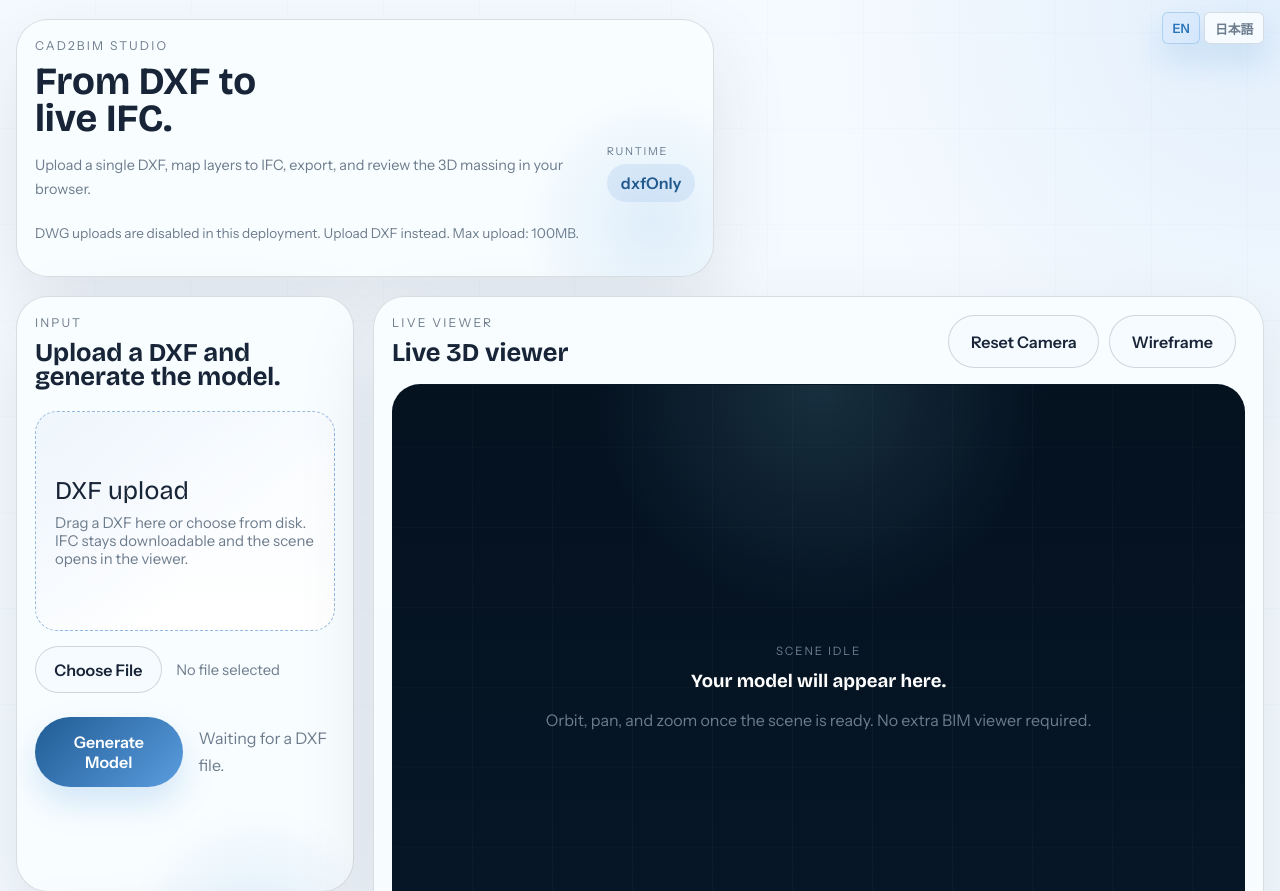
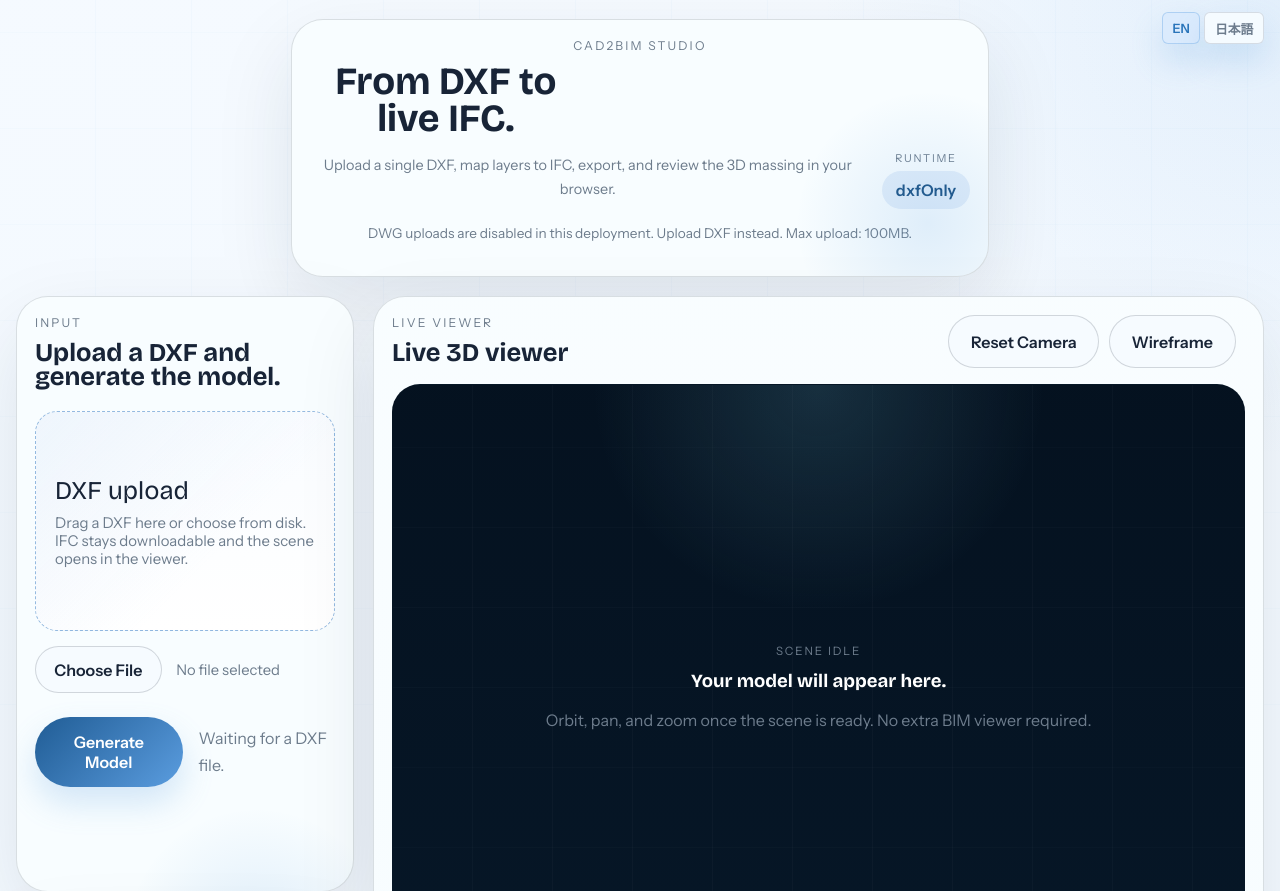
Before and after one commit to Kevinscsatoshi/ifcbim, a FastAPI app: page / in a window 1280 px wide. Shown: the top 891 px of the page. Run offline with FastAPI, Linux system fonts and the light colour scheme; some libraries are stand-ins or nearby versions.

Commit message:
chore(layout): center hero content in top strip
Made-with: Cursor

```diff
--- a/static/styles.css
+++ b/static/styles.css
@@ -105,7 +105,7 @@ body::before {
 .masthead {
   grid-template-columns: minmax(0, 1fr);
   align-items: flex-start;
-  justify-content: flex-start;
+  justify-content: center;
 }
 
 .eyebrow {
@@ -169,8 +169,9 @@ h3 {
 }
 
 .masthead-copy {
-  max-width: 860px;
-  margin-right: auto;
+  max-width: 960px;
+  margin: 0 auto;
+  text-align: center;
 }
 
 .masthead-copy::after,
@@ -203,7 +204,8 @@ h3 {
   margin-top: 0.45rem;
   display: flex;
   gap: 1rem;
-  align-items: flex-start;
+  align-items: center;
+  justify-content: center;
 }
 
 .runtime-copy {
@@ -216,7 +218,7 @@ h3 {
   display: flex;
   flex-direction: column;
   gap: 0.25rem;
-  align-items: flex-start;
+  align-items: center;
 }
 
 .runtime-label {
```
